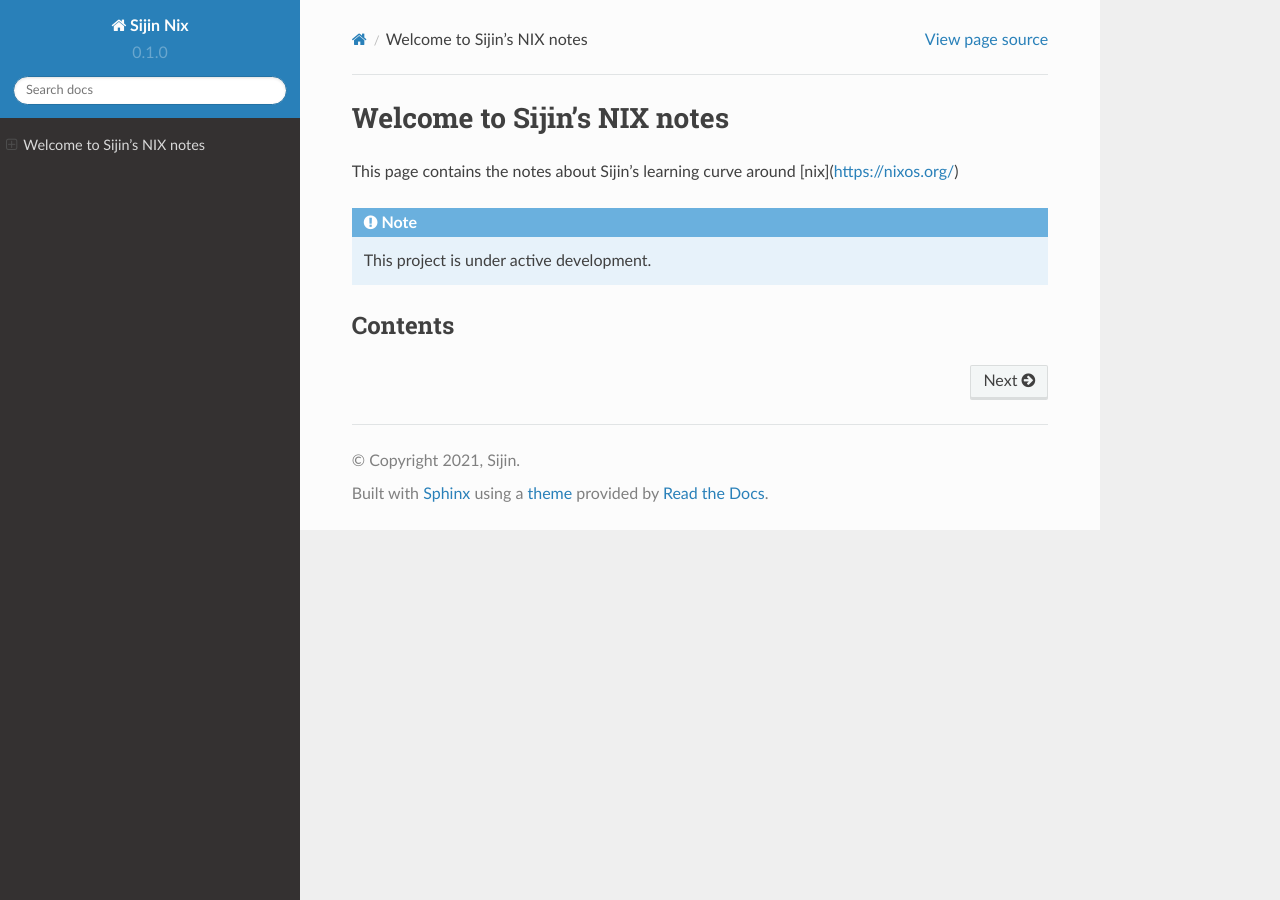
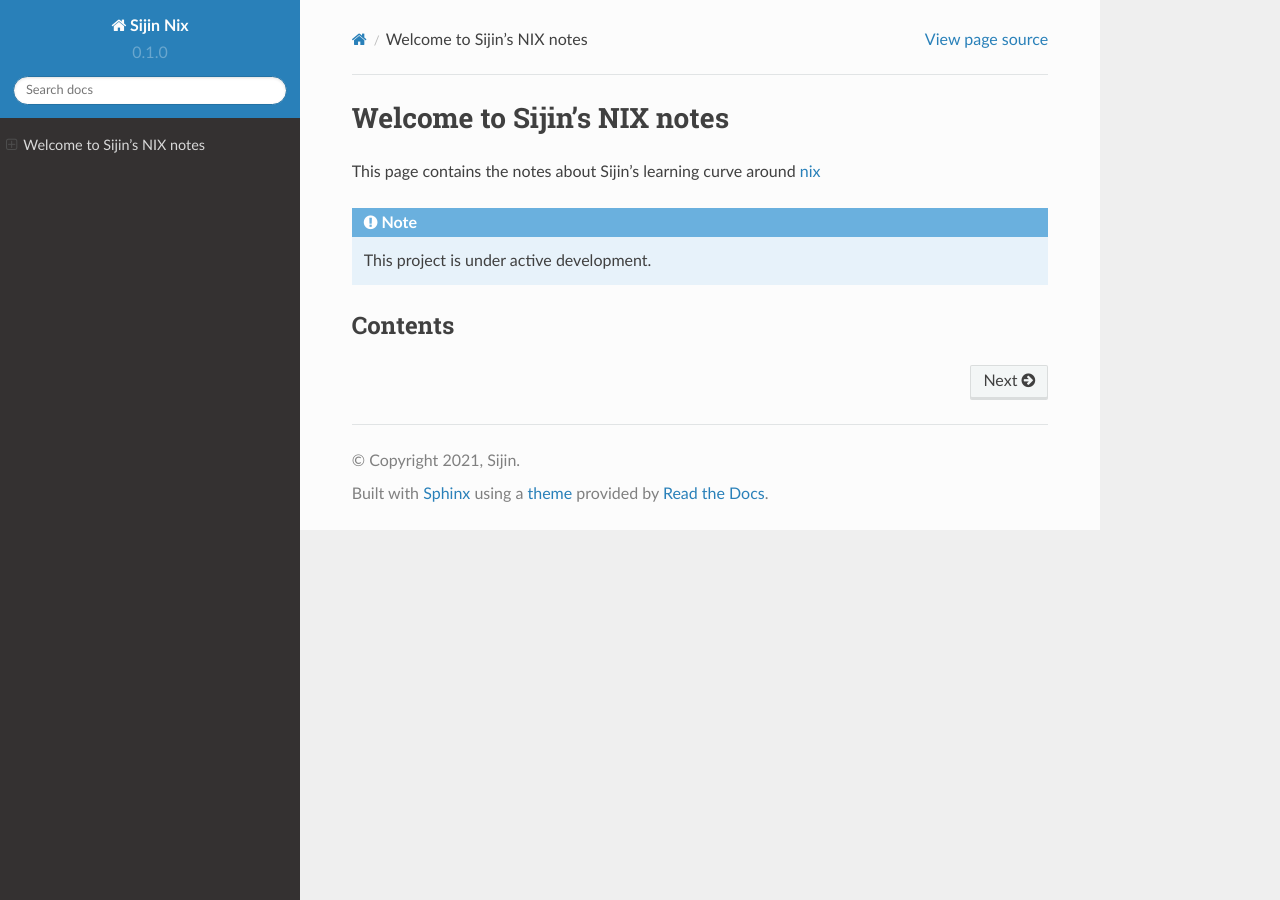
Before and after one commit to jzanetti/Sijin_nix, a Sphinx documentation site: the page built from docs/source/index.rst, in a window 1280 px wide. Built offline with Sphinx 7.4.7 and the Read the Docs theme 2.0.0, drawn with Linux system fonts in a browser that asks for light colours.

Commit message:
update link

```diff
--- a/docs/source/index.rst
+++ b/docs/source/index.rst
@@ -1,7 +1,7 @@
 Welcome to Sijin's NIX notes
 ===================================
 
-This page contains the notes about Sijin's learning curve around [nix](https://nixos.org/)
+This page contains the notes about Sijin's learning curve around `nix <https://nixos.org/>`_
 
 .. note::
 
```
